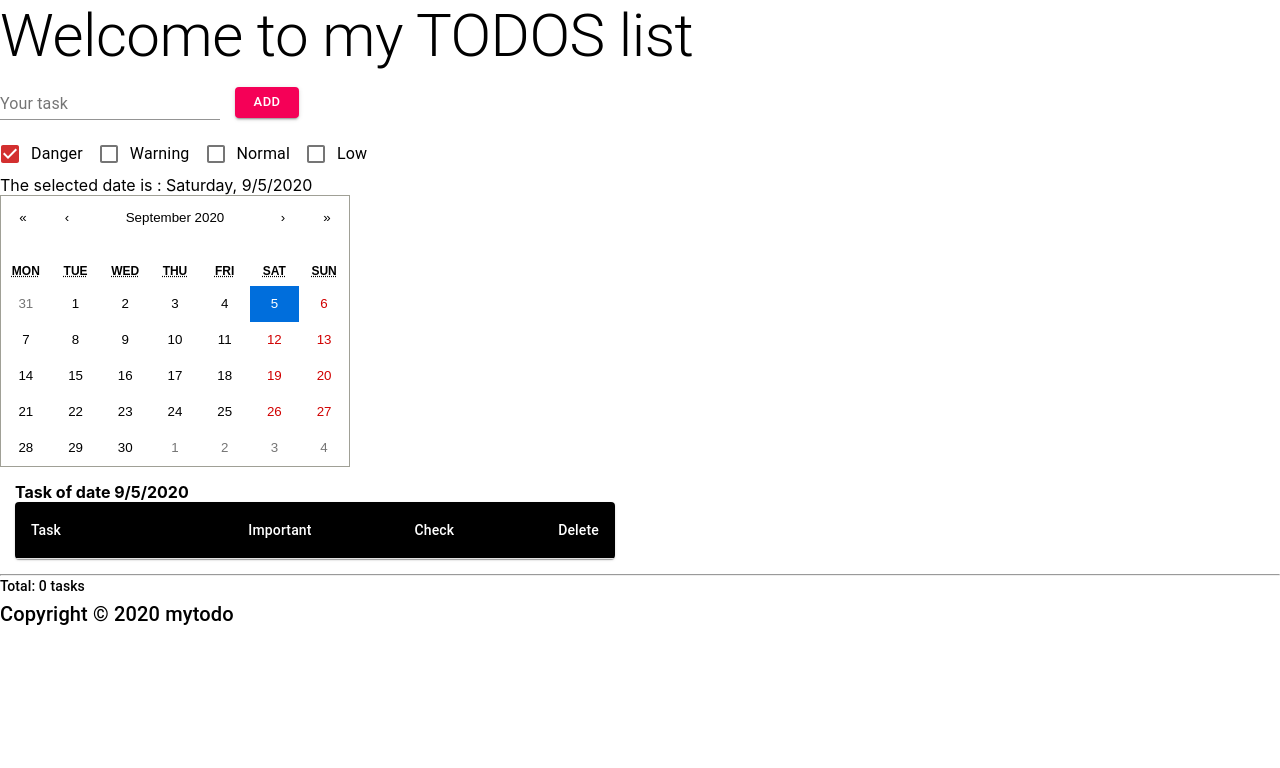
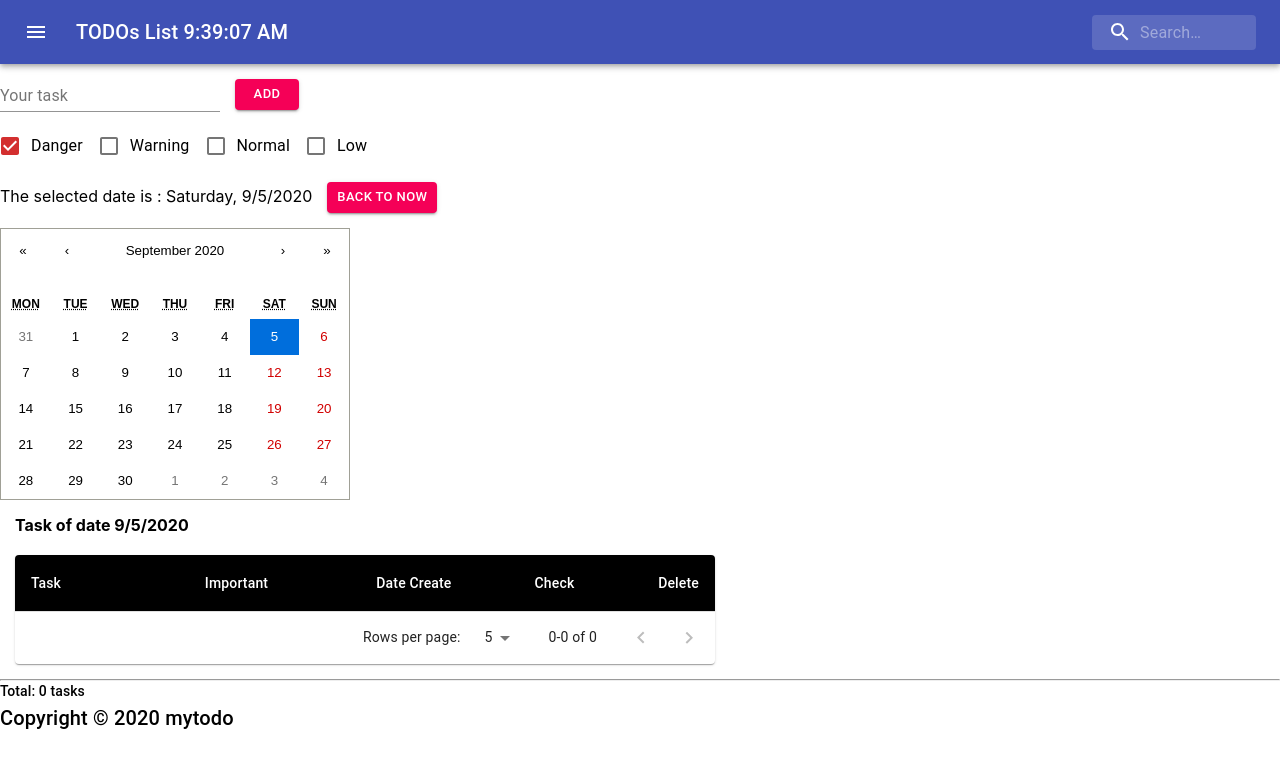
Before and after one commit to dat842000/todo, a React (Create React App) app: page / in a window 1280 px wide. Shown: the top 768 px of the page. Built offline with nearby package versions, Linux system fonts and the light colour scheme.

Commit message:
this week

```diff
--- a/package.json
+++ b/package.json
@@ -10,6 +10,7 @@
     "@testing-library/user-event": "^7.1.2",
     "react": "^16.13.1",
     "react-calendar": "^3.1.0",
+    "react-clock": "^3.0.0",
     "react-dom": "^16.13.1",
     "react-scripts": "3.4.3",
     "uuid": "^8.3.0"
--- a/src/App.js
+++ b/src/App.js
@@ -12,15 +12,35 @@ function App() {
     const [tasks, setTasks] = useState([]);
     const [error, setError] = useState();
     const [selectedDate, setSelectedDate] = useState(new Date());
+    const [search,setSearch] = useState("");
+
+    // nut search chua hay
+
+    const handelSearch = (event) =>{
+        const input = event.target.value;
+        setSearch(input);
+        setSelectedDate(null);
+    }
 
     const onCalendarChange = (date) => {
         setSelectedDate(date);
+        setSearch("");
     };
-    const displayedTodos = tasks.filter(task => formatDate(task.date) === formatDate(selectedDate));
+    const displayedTodos = tasks.filter(task => formatDate(task.date) === formatDate(selectedDate) || search === task.description );
+
+    const handleBackToNow = () => {
+        const date = new Date();
+        setSelectedDate(date);
+        setSearch("");
+    };
+
+
 
     return (
         <>
-            <AppHeader/>
+            <AppHeader handelSearch={handelSearch}
+                       search={search}
+            />
 
             <InputTask error={error}
                        tasks={tasks}
@@ -32,10 +52,12 @@ function App() {
 
             <SelectDate selectedDate={selectedDate}
                         onCalendarChange={onCalendarChange}
+                        handleBackToNow={handleBackToNow}
                         tasks={tasks}
             />
 
             <TaskList
+                setSelectedDate={setSelectedDate}
                 selectedDate={selectedDate}
                 displayedTodos={displayedTodos}
                 tasks={tasks}
--- a/src/components/AppHeader.js
+++ b/src/components/AppHeader.js
@@ -1,13 +1,126 @@
-import React from 'react';
+import React, {useState} from 'react';
 import Typography from "@material-ui/core/Typography";
+import makeStyles from "@material-ui/core/styles/makeStyles";
+import IconButton from "@material-ui/core/IconButton";
+import AppBar from "@material-ui/core/AppBar";
+import Toolbar from "@material-ui/core/Toolbar";
+import MenuIcon from '@material-ui/icons/Menu';
+import InputBase from "@material-ui/core/InputBase";
+import SearchIcon from '@material-ui/icons/Search';
+import {fade} from "@material-ui/core";
 
 // Bai tap 3: hien thi dong ho he thong (build <Clock>)
 //           - Hien thi <Button> "GO TO TODAY" de nhay ngay cua calendar den ngay hien tai
-function AppHeader() {
+
+
+function AppHeader({
+                       handelSearch,
+                       search
+                   }) {
+    let time = new Date().toLocaleTimeString();
+
+
+
+    const [ctime, setCtime] = useState(time)
+
+    const UpdateTime = () => {
+        time = new Date().toLocaleTimeString();
+        setCtime(time);
+    }
+    setInterval(UpdateTime, 1000);
+
+
+
+    const useStyles = makeStyles((theme) => ({
+        root: {
+            flexGrow: 1,
+        },
+        menuButton: {
+            marginRight: theme.spacing(2),
+        },
+        title: {
+            flexGrow: 1,
+            display: 'none',
+            [theme.breakpoints.up('sm')]: {
+                display: 'block',
+            },
+        },
+        search: {
+            position: 'relative',
+            borderRadius: theme.shape.borderRadius,
+            backgroundColor: fade(theme.palette.common.white, 0.15),
+            '&:hover': {
+                backgroundColor: fade(theme.palette.common.white, 0.25),
+            },
+            marginLeft: 0,
+            width: '100%',
+            [theme.breakpoints.up('sm')]: {
+                marginLeft: theme.spacing(1),
+                width: 'auto',
+            },
+        },
+        searchIcon: {
+            padding: theme.spacing(0, 2),
+            height: '100%',
+            position: 'absolute',
+            pointerEvents: 'none',
+            display: 'flex',
+            alignItems: 'center',
+            justifyContent: 'center',
+        },
+        inputRoot: {
+            color: 'inherit',
+        },
+        inputInput: {
+            padding: theme.spacing(1, 1, 1, 0),
+            // vertical padding + font size from searchIcon
+            paddingLeft: `calc(1em + ${theme.spacing(4)}px)`,
+            transition: theme.transitions.create('width'),
+            width: '100%',
+            [theme.breakpoints.up('sm')]: {
+                width: '12ch',
+                '&:focus': {
+                    width: '20ch',
+                },
+            },
+        },
+    }));
+
+    const classes = useStyles();
+
     return (
-        <Typography variant="h2">
-            Welcome to my TODOS list
-        </Typography>
+        <div className={classes.root}>
+            <AppBar position="static">
+                <Toolbar>
+                    <IconButton
+                        edge="start"
+                        className={classes.menuButton}
+                        color="inherit"
+                        aria-label="open drawer"
+                    >
+                        <MenuIcon />
+                    </IconButton>
+                    <Typography className={classes.title} variant="h6" noWrap>
+                        TODOs List {ctime}
+                    </Typography>
+                    <div className={classes.search}>
+                        <div className={classes.searchIcon}>
+                            <SearchIcon />
+                        </div>
+                        <InputBase
+                            placeholder="Search…"
+                            classes={{
+                                root: classes.inputRoot,
+                                input: classes.inputInput,
+                            }}
+                            inputProps={{ 'aria-label': 'search' }}
+                            value={search}
+                            onChange={handelSearch}
+                        />
+                    </div>
+                </Toolbar>
+            </AppBar>
+        </div>
     );
 }
 
--- a/src/components/InputTask.js
+++ b/src/components/InputTask.js
@@ -117,7 +117,7 @@ function InputTask({
                            onChange={handleChangeNewTask}/>
                 <Button onClick={handleClickAdd}
                         variant="contained"
-                        color="secondary"
+                            color="secondary"
                         size={"small"}
                         style={{margin: "15px"}}
                 >Add</Button>
--- a/src/components/SelectDate.js
+++ b/src/components/SelectDate.js
@@ -1,12 +1,14 @@
 import React from 'react';
 import Calendar from "react-calendar";
 import formatDate from "../utils/formatDate";
+import Button from "@material-ui/core/Button";
 
-function SelectDate({selectedDate, onCalendarChange, tasks}) {
+function SelectDate({selectedDate, onCalendarChange, tasks, handleBackToNow}) {
 
     const howManyTodosOnDate = date => {
         return tasks.filter(task => formatDate(task.date) === formatDate(date)).length
     };
+
 
     return (
         <div>
@@ -17,6 +19,12 @@ function SelectDate({selectedDate, onCalendarChange, tasks}) {
                 month: "numeric",
                 day: "numeric"
             }).format(selectedDate)}
+                <Button onClick={handleBackToNow}
+                        variant="contained"
+                        color="secondary"
+                        size={"small"}
+                        style={{margin: "15px"}}
+                >Back to now</Button>
             </div>
             <Calendar
                 onChange={onCalendarChange}
--- a/src/components/TaskList.js
+++ b/src/components/TaskList.js
@@ -13,6 +13,7 @@ import TaskStatus from "./TaskStatus";
 import TaskRemover from "./TaskRemover";
 import TaskRender from "./TaskRender";
 import TaskLevel from  "./TaskLevel";
+import TablePagination from "@material-ui/core/TablePagination";
 
 function TaskList({
                       selectedDate,
@@ -20,6 +21,10 @@ function TaskList({
                       tasks,
                       setTasks
                   }) {
+
+    const [page, setPage] = React.useState(0);
+    const [rowsPerPage, setRowsPerPage] = React.useState(5);
+
     const StyledTableCell = withStyles((theme) => ({
         head: {
             backgroundColor: theme.palette.common.black,
@@ -57,9 +62,17 @@ function TaskList({
         });
         setTasks(newTaskList);
     };
+    const handleChangePage = (event, newPage) => {
+        setPage(newPage);
+    };
+
+    const handleChangeRowsPerPage = (event) => {
+        setRowsPerPage(parseInt(event.target.value, 10));
+        setPage(0);
+    };
     const useStyles = makeStyles({
         table: {
-            minWidth: 600,
+            minWidth: 700,
         },
     });
 
@@ -70,25 +83,32 @@ function TaskList({
         <>
             <div style={{display: 'flex', margin: '15px'}}>
                 <div style={{marginRight: '35px'}}>
+                    <div style={{marginBottom :"20px"}}>
                     <strong>Task of date {formatDate(selectedDate)}</strong>
+                    </div>
                     <TableContainer component={Paper}>
                         <Table className={classes.table} aria-label="customized table">
                             <TableHead>
                                 <StyledTableRow>
                                     <StyledTableCell>Task</StyledTableCell>
                                     <StyledTableCell align="right">Important</StyledTableCell>
+                                    <StyledTableCell align="right">Date Create</StyledTableCell>
                                     <StyledTableCell align="right">Check</StyledTableCell>
                                     <StyledTableCell align="right">Delete</StyledTableCell>
                                 </StyledTableRow>
                             </TableHead>
                             <TableBody>
-                                {displayedTodos.map((task, index) => (
+                                {displayedTodos
+                                    .slice(page * rowsPerPage, page * rowsPerPage + rowsPerPage).map((task, index) => (
                                     <StyledTableRow key={index}>
                                         <StyledTableCell component="th" scope="row">
                                             <TaskRender task={task}/>
                                         </StyledTableCell>
                                         <StyledTableCell align={"right"}>
                                             <TaskLevel task={task}/>
+                                        </StyledTableCell>
+                                        <StyledTableCell align={"right"}>
+                                            <strong>{formatDate(task.date)}</strong>
                                         </StyledTableCell>
                                         <StyledTableCell align="right">
                                             <TaskStatus task={task} onStatusChange={onStatusChange}/>
@@ -100,6 +120,15 @@ function TaskList({
                                 ))}
                             </TableBody>
                         </Table>
+                        <TablePagination
+                            rowsPerPageOptions={[5, 10, 25]}
+                            component="div"
+                            count={displayedTodos.length}
+                            rowsPerPage={rowsPerPage}
+                            page={page}
+                            onChangePage={handleChangePage}
+                            onChangeRowsPerPage={handleChangeRowsPerPage}
+                        />
                     </TableContainer>
 
 
```
Also changed, not shown: 2 other files (tests, documents, lock files or other folders).
